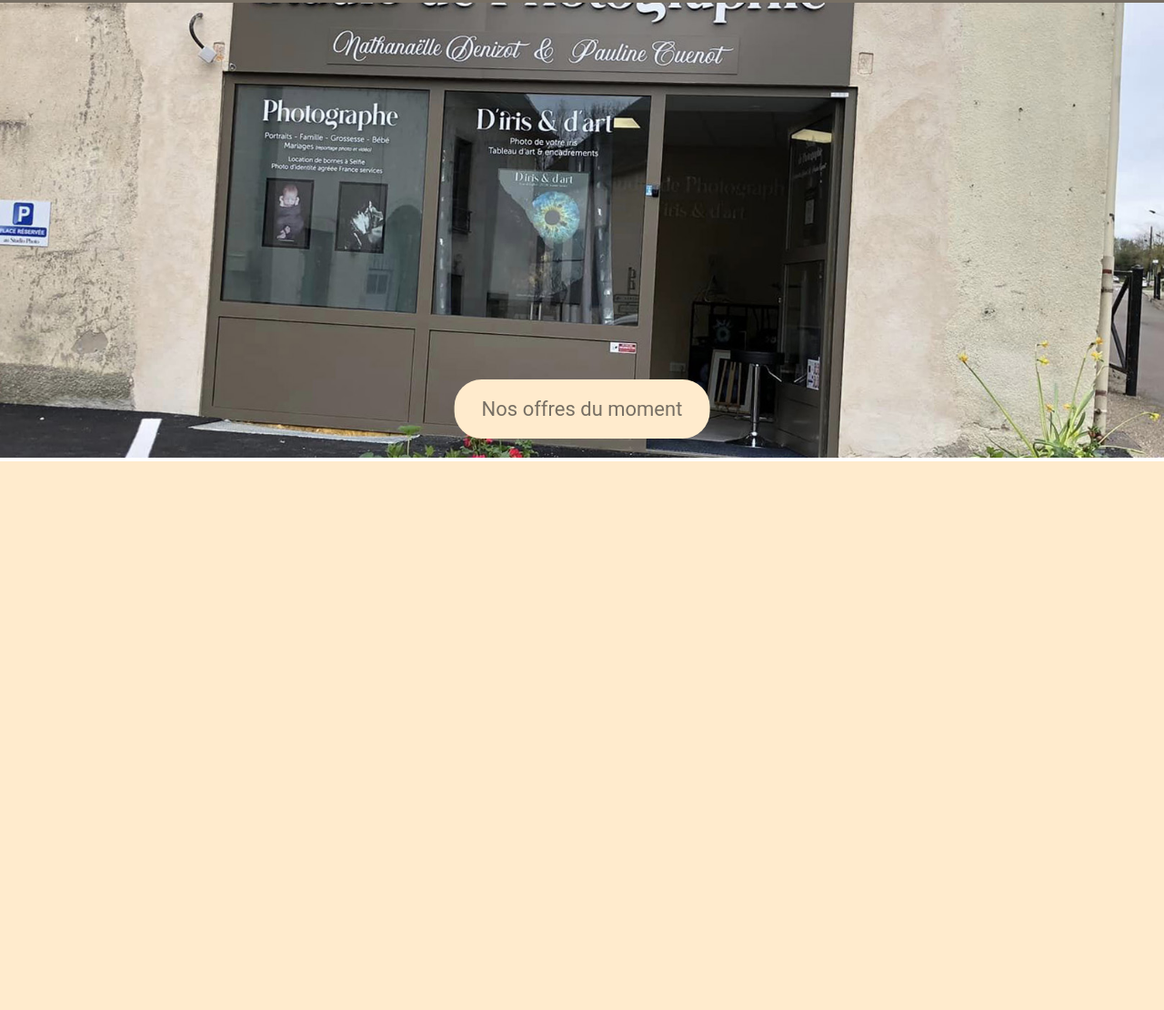
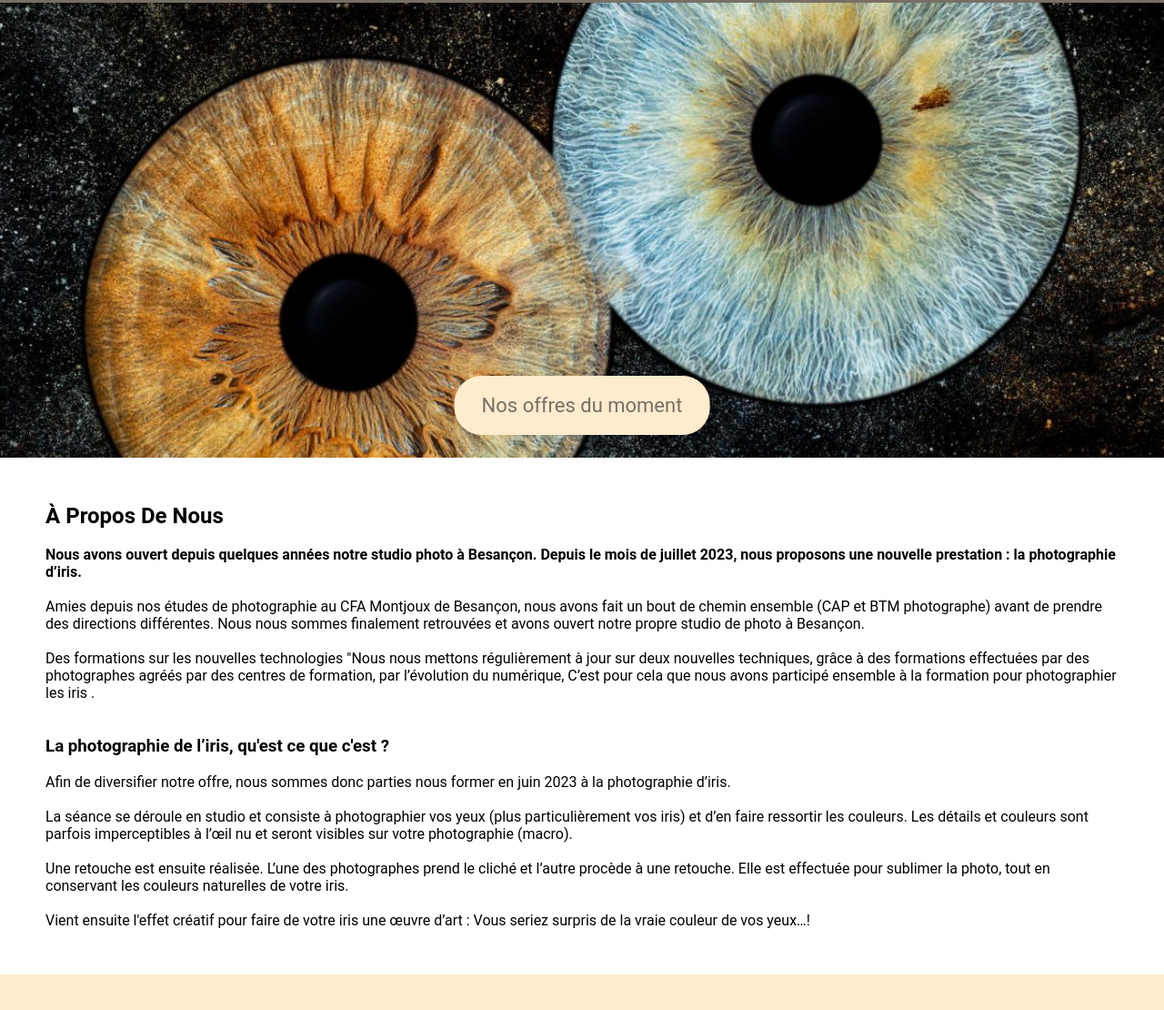
Before and after one commit to Jerhum25/d-iris-d-art, a website: page index.html in a window 1280 px wide. Shown: the part 160-1270 px from the top of the page at 91% size. Before the commit the page ends 800 px from the top, so only its background shows below. Drawn offline with Linux system fonts and the light colour scheme.

Commit message:
add about us

```diff
--- a/index.html
+++ b/index.html
@@ -16,15 +16,58 @@
         <nav>
           <ul>
             <li><a href="#">accueil</a></li>
-            <li><a href="#aPropos">à propos</a></li>
+            <li><a href="#aboutUs">à propos</a></li>
             <li><a href="#tarifs">tarifs</a></li>
             <li><a href="#contact">contact</a></li>
           </ul>
         </nav>
       </header>
+
       <section class="banner">
-        <img src="./assets/images/bannerImg.jpg" alt="banner image" />
+        <img src="./assets/images/iris.jpeg" alt="banner image" />
         <button class="cta">Nos offres du moment</button>
+      </section>
+      <section class="aboutUs" id="aboutUs">
+        <h2>à propos de nous</h2>
+        <br />
+        <h4>
+          Nous avons ouvert depuis quelques années notre studio photo à
+          Besançon. Depuis le mois de juillet 2023, nous proposons une nouvelle
+          prestation : la photographie d’iris.
+        </h4>
+        <br />
+        <p>
+          Amies depuis nos études de photographie au CFA Montjoux de Besançon,
+          nous avons fait un bout de chemin ensemble (CAP et BTM photographe)
+          avant de prendre des directions différentes. Nous nous sommes
+          finalement retrouvées et avons ouvert notre propre studio de photo à
+          Besançon.<br /><br />
+
+          Des formations sur les nouvelles technologies "Nous nous mettons
+          régulièrement à jour sur deux nouvelles techniques, grâce à des
+          formations effectuées par des photographes agréés par des centres de
+          formation, par l’évolution du numérique, C’est pour cela que nous
+          avons participé ensemble à la formation pour photographier les iris .
+          <br /><br /><br />
+
+          <h3>La photographie de l’iris, qu'est ce que c'est ?</h3><br />
+          Afin de diversifier notre offre, nous sommes donc parties nous former
+          en juin 2023 à la photographie d’iris.<br /><br />
+
+          La séance se déroule en studio et consiste à photographier vos yeux
+          (plus particulièrement vos iris) et d’en faire ressortir les couleurs.
+          Les détails et couleurs sont parfois imperceptibles à l’œil nu et
+          seront visibles sur votre photographie (macro).<br /><br />
+
+          Une retouche est ensuite réalisée. L’une des photographes prend le
+          cliché et l’autre procède à une retouche. Elle est effectuée pour
+          sublimer la photo, tout en conservant les couleurs naturelles de
+          votre iris.<br /><br />
+
+          Vient ensuite l'effet créatif pour faire de votre iris une œuvre
+          d’art : Vous seriez surpris de la vraie
+          couleur de vos yeux…!
+        </p>
       </section>
     </div>
   </body>
--- a/sass/main.scss
+++ b/sass/main.scss
@@ -7,41 +7,41 @@
   list-style-type: none;
 }
 
-:root{
+:root {
   --white: #fff;
-    --black:#000;
-    --brown: #776F64;
+  --black: #000;
+  --brown: #776f64;
   --dalmond: #ffebcd;
 }
 
-body{
+body {
   background-color: var(--dalmond);
   min-width: 100svh;
-    .container{
+  .container {
     max-width: 1440px;
     margin: 50px auto;
     background: #fff;
-        header{
+    header {
       display: flex;
       justify-content: space-between;
       align-items: center;
       padding: 30px;
-            background: #776F64;
+      background: #776f64;
       color: #fff;
-            .logo{
-                img{
+      .logo {
+        img {
           display: none;
         }
-                h1{
+        h1 {
           font-size: 45px;
         }
       }
-            nav{
-                ul{
+      nav {
+        ul {
           display: flex;
           gap: 30px;
-                    li{
-                        a{
+          li {
+            a {
               text-transform: capitalize;
               color: var(--white);
               font-weight: bold;
@@ -51,16 +51,20 @@
         }
       }
     }
-        .banner{
-            width: auto;
+    .banner {
+      width: 100%;
+      height: 500px;
       position: relative;
-            img{
-                min-width: 100%;
-                height: 500px;
+      display: flex;
+      justify-content: center;
+      overflow: hidden;
+      img {
+        min-height: 500px;
+        width: 100%;
         object-fit: cover;
         object-position: center;
       }
-            button.cta{
+      button.cta {
         position: absolute;
         bottom: 5%;
         left: 50%;
@@ -70,17 +74,25 @@
         padding: 20px 30px;
         font-size: 22px;
         border-radius: 30px;
-                color: var(--brown);cursor: pointer;
-                &:hover{
+        color: var(--brown);
+        cursor: pointer;
+        &:hover {
           background: var(--brown);
           color: var(--dalmond);
         }
-                    &:active{
+        &:active {
           background: var(--dalmond);
           color: var(--brown);
-
+        }
+      }
+    }
+    .aboutUs{
+        display: flex;
+        flex-direction: column;
+        padding: 50px;
+        h2{
+            text-transform: capitalize;
         }
     }
   }
 }
-}
```
Also changed, not shown: assets/images/iris.jpeg (added), css/style.css, 1 other file. Lines whose indentation alone changed are shown as unchanged.
